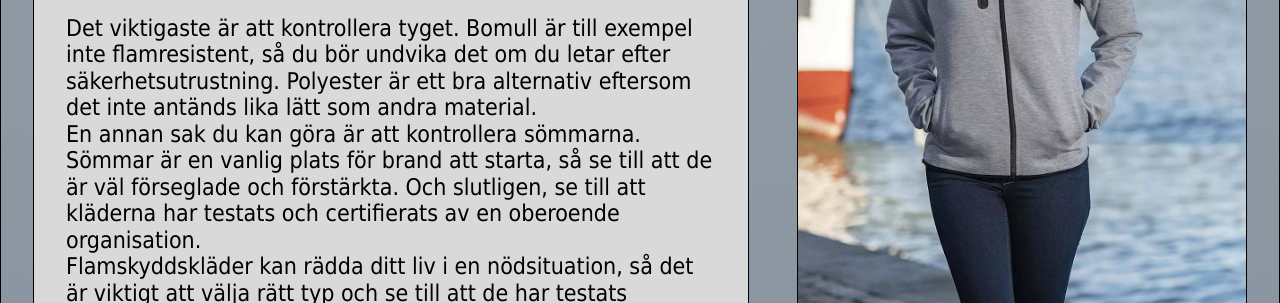
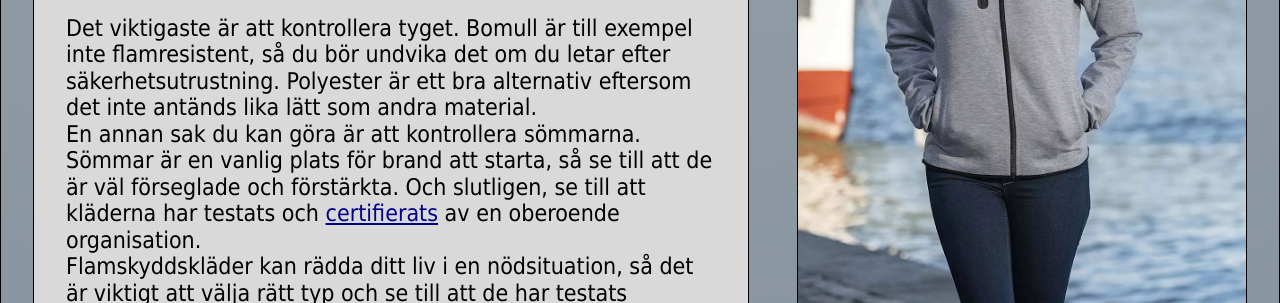
Before and after one commit to profilklader/profilklader-och-arbetsklader, a website built with Parcel: page flamsakla-klader.html in a window 1280 px wide. Shown: the part 3120-3423 px from the top of the page. Built offline with nearby package versions, Linux system fonts and the light colour scheme.

Commit message:
Update Backlinks

```diff
--- a/flamsakla-klader.html
+++ b/flamsakla-klader.html
@@ -500,7 +500,7 @@
                 En annan sak du kan göra är att kontrollera sömmarna. Sömmar är
                 en vanlig plats för brand att starta, så se till att de är väl
                 förseglade och förstärkta. Och slutligen, se till att kläderna
-                har testats och certifierats av en oberoende organisation.
+                har testats och <a href="https://www.av.se/halsa-och-sakerhet/personlig-skyddsutrustning/forebyggande-att-valja-skyddsutrustning/skyddsklader/">certifierats</a> av en oberoende organisation.
               </span>
               <br class="flamsakla-klader-text48" />
               <span>
```
